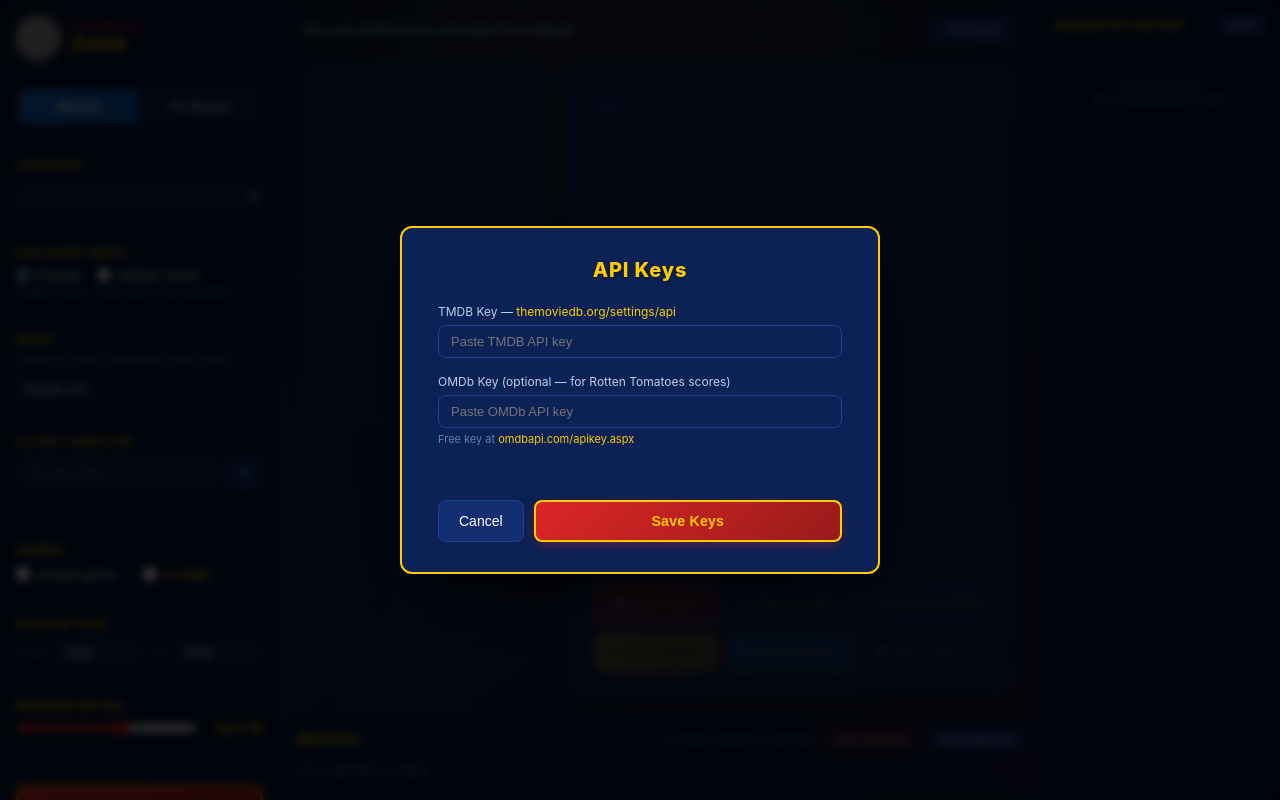
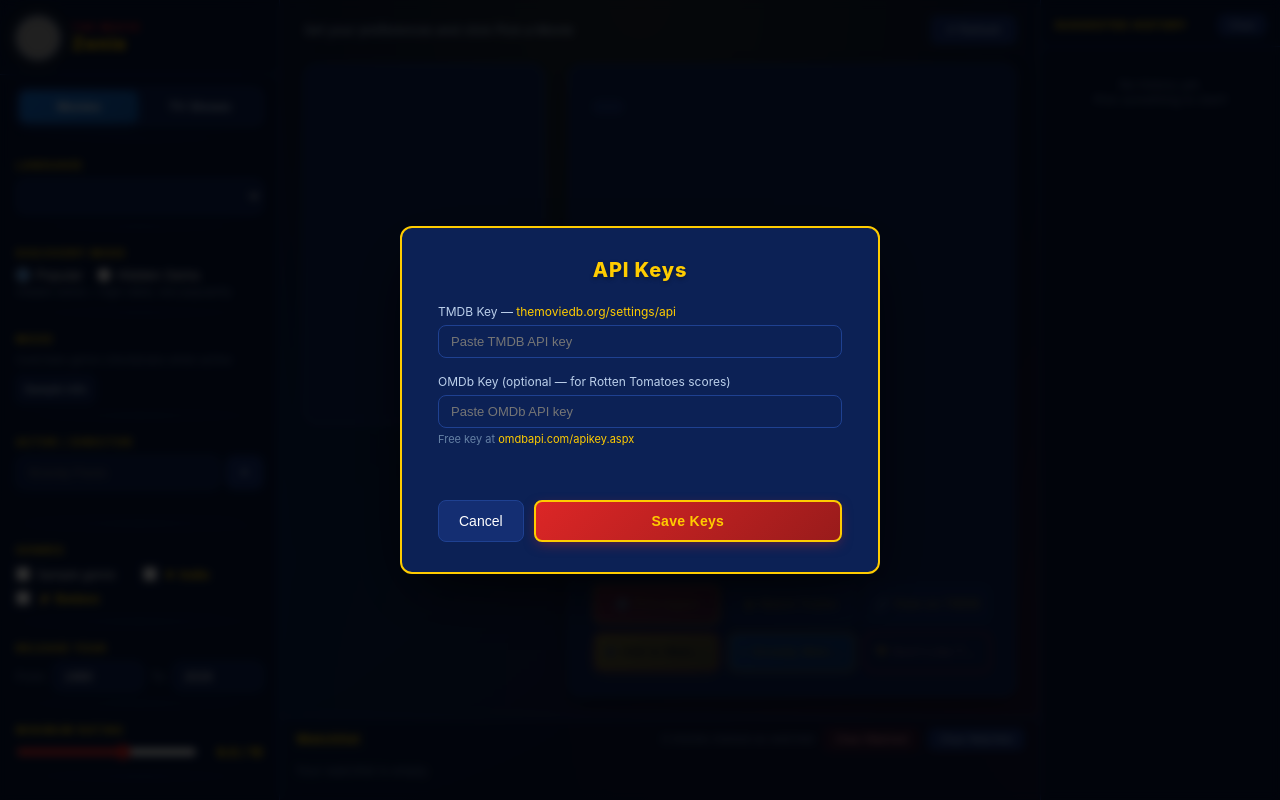
Before and after one commit to maxxzamani-create/movie-picker, a Flask app: template templates/index.html in a window 1280 px wide. Run offline with Flask 3, Linux system fonts and the light colour scheme; the template is opened without the code that fills it: most values are stand-ins (such as "Sample title", 1, 10 or a date in 2020); data that the repository does not hold is empty; grey boxes are pictures that could not be loaded.

Commit message:
Add ⚡ Badass genre checkbox — curated director list + 7.0+ floor
User asked for a "genre" that surfaces really good high-rated movies
from directors like James Gunn, Tarantino, Cameron — "the stuff guys
like." TMDB has no such genre, so this is implemented as a second
special checkbox in the Genres grid (alongside ★ Indie), backed by
TMDB's with_crew parameter and a forced rating floor.

tmdb.py:
- BADASS_DIRECTOR_IDS: 12 hand-verified TMDB person IDs (Tarantino
  138, Cameron 2710, J. Gunn 15218, Nolan 525, Fincher 7467, Ridley
  Scott 578, Edgar Wright 11090, Rodriguez 2294, Vaughn 957,
  Scorsese 1032, Guy Ritchie 956, Michael Mann 638). Each ID was
  fetched from themoviedb.org and confirmed against the correct
  person before being committed.
- BADASS_MIN_RATING = 7.0 — applied as max(user_min_rating, 7.0)
  so the user's stricter choice still wins.
- fetch_random_movie / fetch_random_tv: new crew_ids parameter,
  forwarded as TMDB's "with_crew" (pipe-separated for OR semantics).

server.py: reads data.badass from the request; when truthy, sets
crew_ids to BADASS_DIRECTOR_IDS and lifts min_rating to the floor.

UI / wiring (parallel to the existing Indie checkbox):
- HTML: ⚡ Badass label/input added to both the movie and TV genre
  grids (.genre-special class reuses the gold styling).
- JS: state.badass, change handler mirrors both checkboxes,
  collectPrefs sends it, loadPrefsIntoUI restores it, Reset
  Filters clears it.
- storage.py: new default "badass": False.

Notes:
- Works in TV mode too (TMDB accepts with_crew on /discover/tv),
  but TV results will be sparse since most of these directors are
  primarily film-focused. That's expected.
- If the curated director list AND a user-specified actor are both
  active, the AND-semantics may produce no results — falls through
  to the standard "No movies found" message.

Co-Authored-By: Claude Opus 4.7 (1M context) <noreply@anthropic.com>

```diff
--- a/server.py
+++ b/server.py
@@ -97,6 +97,15 @@ def pick():
     if data.get("indie") and tmdb.KW_INDEPENDENT not in keyword_ids:
         keyword_ids.append(tmdb.KW_INDEPENDENT)
 
+    # ⚡ Badass genre checkbox — restricts crew to a curated list of
+    # action/genre directors and enforces a high rating floor so picks
+    # are "really good high rated" by design.
+    crew_ids: list[int] = []
+    min_rating = float(data.get("min_rating", 6.0))
+    if data.get("badass"):
+        crew_ids = list(tmdb.BADASS_DIRECTOR_IDS)
+        min_rating = max(min_rating, tmdb.BADASS_MIN_RATING)
+
     # If user picked nothing explicit, bias toward learned LIKED genres
     # (Only counts where the user has shown a pattern: count >= 2)
     if not genre_ids:
@@ -131,7 +140,7 @@ def pick():
         genre_ids      = genre_ids,
         year_from      = int(data.get("year_from", 1980)),
         year_to        = int(data.get("year_to",   2026)),
-        min_rating     = float(data.get("min_rating", 6.0)),
+        min_rating     = min_rating,
         provider_ids   = [int(p) for p in data.get("providers", [])],
         language       = data.get("language", ""),
         hidden_gem     = bool(data.get("hidden_gem", False)),
@@ -139,6 +148,7 @@ def pick():
         excluded_ids   = excluded_ids,
         without_genre_ids = avoided_genres,
         keyword_ids    = keyword_ids,
+        crew_ids       = crew_ids,
     )
 
     if not item:
--- a/static/app.js
+++ b/static/app.js
@@ -7,6 +7,7 @@ let state = {
   fetching:      false,
   mediaType:     "movie",     // "movie" | "tv"
   indie:         false,       // ★ Indie genre checkbox (applies TMDB indie keyword)
+  badass:        false,       // ⚡ Badass genre checkbox (curated director list + rating floor)
 };
 
 /* ── API helpers ───────────────────────────────────────────────────────── */
@@ -75,6 +76,10 @@ function loadPrefsIntoUI() {
   state.indie = !!p.indie;
   document.querySelectorAll(".genre-indie-cb").forEach(cb => cb.checked = state.indie);
 
+  // Badass special checkbox (shared between movie and TV genre grids)
+  state.badass = !!p.badass;
+  document.querySelectorAll(".genre-badass-cb").forEach(cb => cb.checked = state.badass);
+
   // Year
   document.getElementById("year-from").value = p.year_from || 1980;
   document.getElementById("year-to").value   = p.year_to   || 2026;
@@ -101,6 +106,7 @@ function collectPrefs() {
     genres:      movieGenres,
     tv_genres:   tvGenres,
     indie:       state.indie,
+    badass:      state.badass,
     providers:   [],
     language:    langEl.value,
     year_from:   yearFrom,
@@ -146,6 +152,16 @@ document.querySelectorAll(".genre-indie-cb").forEach(cb => {
     state.indie = e.target.checked;
     document.querySelectorAll(".genre-indie-cb").forEach(other => {
       if (other !== e.target) other.checked = state.indie;
+    });
+  });
+});
+
+/* ── Badass genre checkbox (mirrors across movie/TV grids) ─────────────── */
+document.querySelectorAll(".genre-badass-cb").forEach(cb => {
+  cb.addEventListener("change", e => {
+    state.badass = e.target.checked;
+    document.querySelectorAll(".genre-badass-cb").forEach(other => {
+      if (other !== e.target) other.checked = state.badass;
     });
   });
 });
@@ -402,6 +418,8 @@ document.getElementById("btn-reset-filters").addEventListener("click", () => {
   document.querySelectorAll(".tv-genre-cb").forEach(cb => cb.checked = false);
   state.indie = false;
   document.querySelectorAll(".genre-indie-cb").forEach(cb => cb.checked = false);
+  state.badass = false;
+  document.querySelectorAll(".genre-badass-cb").forEach(cb => cb.checked = false);
 
   document.getElementById("year-from").value = 1980;
   document.getElementById("year-to").value   = 2026;
--- a/storage.py
+++ b/storage.py
@@ -10,6 +10,7 @@ DEFAULTS = {
     "genres": [],              # movie genres selected
     "tv_genres": [],           # tv genres selected
     "indie": False,            # ★ Indie checkbox in genre grid
+    "badass": False,           # ⚡ Badass checkbox in genre grid
     "year_from": 1980,
     "year_to": 2026,
     "min_rating": 6.0,
--- a/templates/index.html
+++ b/templates/index.html
@@ -118,6 +118,10 @@
             <input type="checkbox" class="genre-indie-cb" id="genre-indie-movie">
             ★ Indie
           </label>
+          <label class="genre-special">
+            <input type="checkbox" class="genre-badass-cb" id="genre-badass-movie">
+            ⚡ Badass
+          </label>
         </div>
       </div>
 
@@ -134,6 +138,10 @@
           <label class="genre-special">
             <input type="checkbox" class="genre-indie-cb" id="genre-indie-tv">
             ★ Indie
+          </label>
+          <label class="genre-special">
+            <input type="checkbox" class="genre-badass-cb" id="genre-badass-tv">
+            ⚡ Badass
           </label>
         </div>
       </div>
--- a/tmdb.py
+++ b/tmdb.py
@@ -41,6 +41,25 @@ LANGUAGES = {
 # TMDB keyword IDs used by the indie/arthouse moods.
 # 9826 = "independent film" (well-established TMDB keyword).
 KW_INDEPENDENT = 9826
+
+# TMDB person IDs for the ⚡ Badass genre — directors whose films are
+# the kind of thing the user described as "really good high rated, the
+# stuff guys like." Hand-verified against themoviedb.org.
+BADASS_DIRECTOR_IDS = [
+    138,    # Quentin Tarantino
+    2710,   # James Cameron
+    15218,  # James Gunn
+    525,    # Christopher Nolan
+    7467,   # David Fincher
+    578,    # Ridley Scott
+    11090,  # Edgar Wright
+    2294,   # Robert Rodriguez
+    957,    # Matthew Vaughn
+    1032,   # Martin Scorsese
+    956,    # Guy Ritchie
+    638,    # Michael Mann
+]
+BADASS_MIN_RATING = 7.0   # enforced floor when ⚡ Badass is checked
 
 MOODS = {
     "none":        {"label": "None",         "movie_genres": [],              "tv_genres": []},
@@ -178,7 +197,8 @@ def fetch_random_movie(api_key: str, genre_ids: list[int], year_from: int,
                        actor_id: int | None = None, region: str = "US",
                        excluded_ids: set | None = None,
                        without_genre_ids: set | None = None,
-                       keyword_ids: list[int] | None = None) -> dict | None:
+                       keyword_ids: list[int] | None = None,
+                       crew_ids: list[int] | None = None) -> dict | None:
     # Indie/arthouse moods carry keywords — when present, we want
     # rarer/lower-vote results to surface (true indie titles).
     has_keywords = bool(keyword_ids)
@@ -208,6 +228,8 @@ def fetch_random_movie(api_key: str, genre_ids: list[int], year_from: int,
         params["with_cast"] = actor_id
     if keyword_ids:
         params["with_keywords"] = "|".join(str(k) for k in keyword_ids)
+    if crew_ids:
+        params["with_crew"] = "|".join(str(c) for c in crew_ids)
 
     r = requests.get(f"{BASE_URL}/discover/movie", params=params, timeout=10)
     if r.status_code != 200:
@@ -315,7 +337,8 @@ def fetch_random_tv(api_key: str, genre_ids: list[int], year_from: int,
                     actor_id: int | None = None, region: str = "US",
                     excluded_ids: set | None = None,
                     without_genre_ids: set | None = None,
-                    keyword_ids: list[int] | None = None) -> dict | None:
+                    keyword_ids: list[int] | None = None,
+                    crew_ids: list[int] | None = None) -> dict | None:
     has_keywords = bool(keyword_ids)
     params = {
         "api_key": api_key,
@@ -343,6 +366,8 @@ def fetch_random_tv(api_key: str, genre_ids: list[int], year_from: int,
         params["with_cast"] = actor_id
     if keyword_ids:
         params["with_keywords"] = "|".join(str(k) for k in keyword_ids)
+    if crew_ids:
+        params["with_crew"] = "|".join(str(c) for c in crew_ids)
 
     r = requests.get(f"{BASE_URL}/discover/tv", params=params, timeout=10)
     if r.status_code != 200:
```
